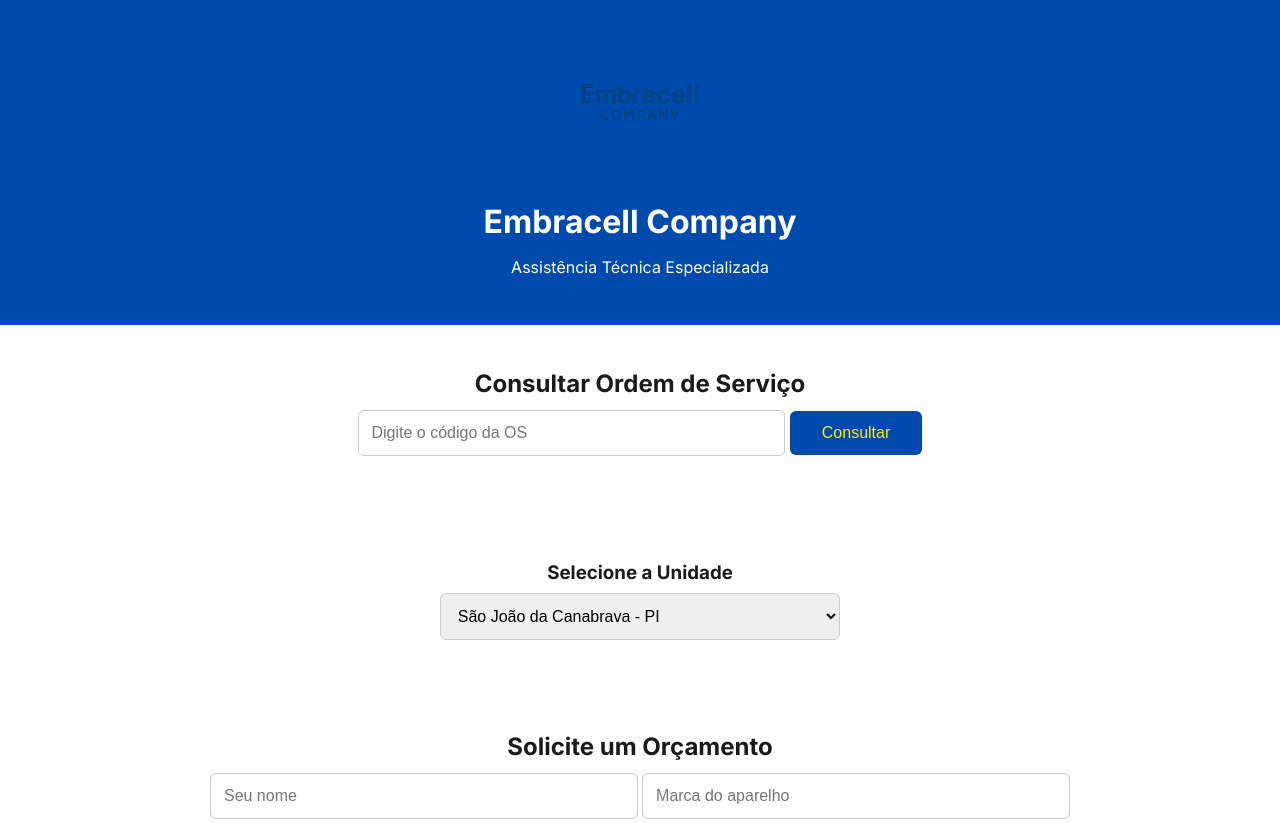
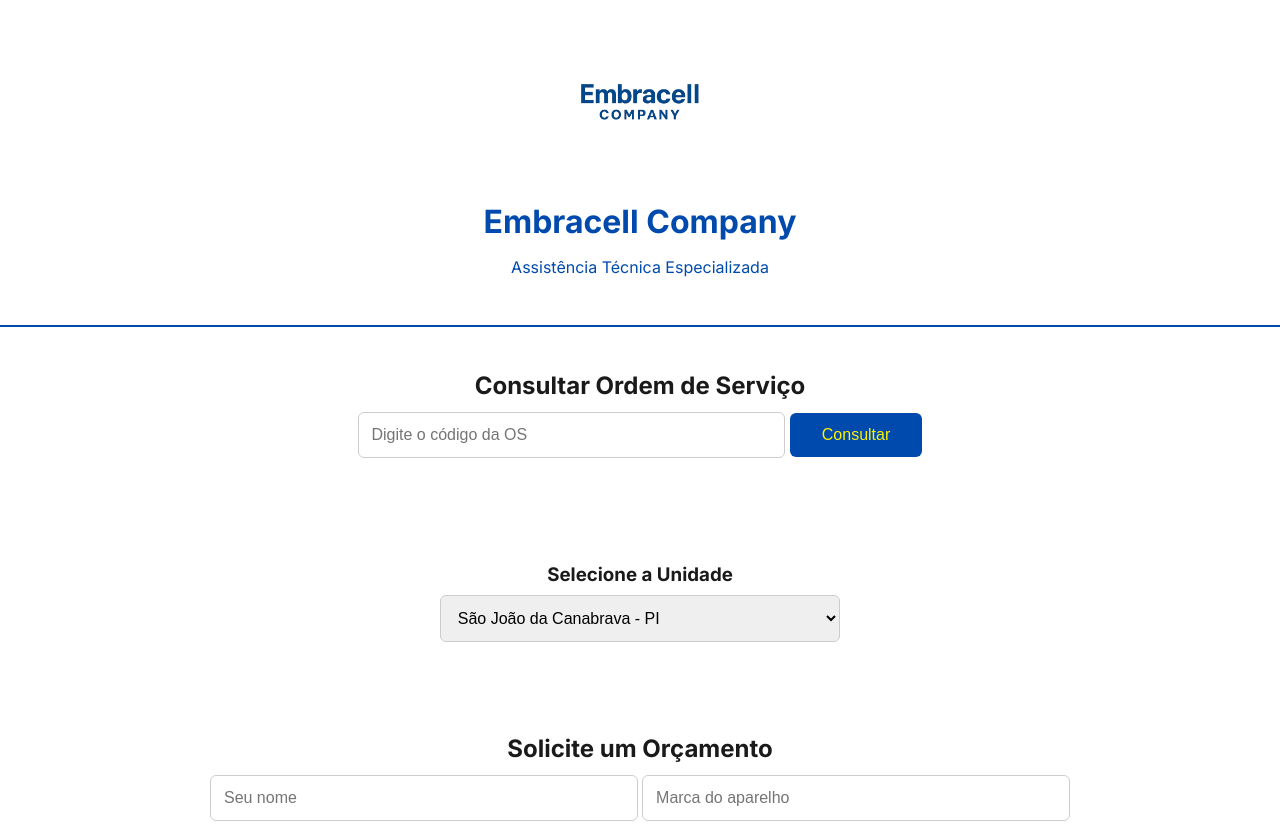
Before and after one commit to alanembracell/EMBRACELL-NOVO, a plain HTML site: page index.html in a window 1280 px wide. Shown: the top 824 px of the page. Drawn offline with nearby package versions, Linux system fonts and the light colour scheme.

Commit message:
Add files via upload

```diff
--- a/style.css
+++ b/style.css
@@ -8,8 +8,9 @@
 }
 header {
   padding: 2em 1em;
-  background: #004aad;
-  color: white;
+  background: #ffffff;
+  color: #004aad;
+  border-bottom: 2px solid #004aad;
 }
 .logo {
   width: 140px;
```
